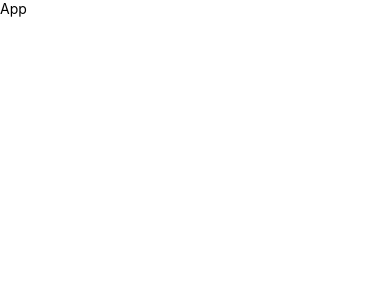
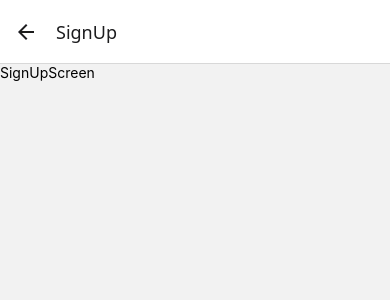
Before and after one commit to SonKimDev/firebase_chat, a React Native app: screen /SignUp in a window 390 px wide. Shown: the top 300 px of the page. Built offline with nearby package versions, Linux system fonts and the light colour scheme.

Commit message:
feat: authentication and some screens

```diff
--- a/App.js
+++ b/App.js
@@ -1,12 +1,16 @@
-import { StyleSheet, Text, View } from 'react-native'
 import React from 'react'
+import { NavigationContainer } from '@react-navigation/native'
+import AuthNavigator from './src/navigators/AuthNavigator'
+import { Provider } from 'react-redux'
+import store from './src/store/store'
+import RootNavigator from './src/navigators/RootNavigator'
+import { StatusBar } from 'expo-status-bar'
 
 export default function App() {
   return (
-    <View>
-      <Text>App</Text>
-    </View>
+    <Provider store={store}>
+      <StatusBar translucent backgroundColor='transparent'/>
+      <RootNavigator />
+    </Provider>
   )
 }
-
-const styles = StyleSheet.create({})
--- /dev/null
+++ b/src/navigators/AuthNavigator.js
@@ -0,0 +1,15 @@
+import React from "react";
+import { createNativeStackNavigator } from "@react-navigation/native-stack";
+import SignInScreen from "../screens/auth/SignInScreen";
+import SignUpScreen from "../screens/auth/SignUpScreen";
+
+const Stack = createNativeStackNavigator();
+
+export default function AuthNavigator() {
+  return (
+    <Stack.Navigator initialRouteName="SignIn">
+      <Stack.Screen name="SignIn" component={SignInScreen} />
+      <Stack.Screen name="SignUp" component={SignUpScreen} />
+    </Stack.Navigator>
+  );
+}
--- /dev/null
+++ b/src/navigators/MainNavigator.js
@@ -0,0 +1,12 @@
+import React from "react";
+import { createNativeStackNavigator } from "@react-navigation/native-stack";
+import HomeScreen from "../screens/main/HomeScreen";
+const Stack = createNativeStackNavigator();
+
+export default function MainNavigator() {
+  return (
+    <Stack.Navigator initialRouteName="Home">
+      <Stack.Screen name="Home" component={HomeScreen} />
+    </Stack.Navigator>
+  );
+}
--- /dev/null
+++ b/src/navigators/RootNavigator.js
@@ -0,0 +1,16 @@
+import { NavigationContainer } from "@react-navigation/native";
+import React, { useEffect, useState } from "react";
+import AuthNavigator from "./AuthNavigator";
+import { useSelector } from "react-redux";
+import { selectIsAuthenticated } from "../store/auth";
+import MainNavigator from "./MainNavigator";
+
+export default function RootNavigator() {
+  const isAuth = useSelector(selectIsAuthenticated);
+
+  return (
+    <NavigationContainer>
+      {isAuth ? <MainNavigator /> : <AuthNavigator />}
+    </NavigationContainer>
+  );
+}
--- /dev/null
+++ b/src/screens/auth/SignInScreen.js
@@ -0,0 +1,12 @@
+import { StyleSheet, Text, View } from "react-native";
+import React from "react";
+
+export default function SignInScreen() {
+  return (
+    <View>
+      <Text>SignInScreen</Text>
+    </View>
+  );
+}
+
+const styles = StyleSheet.create({});
--- /dev/null
+++ b/src/screens/auth/SignUpScreen.js
@@ -0,0 +1,12 @@
+import { StyleSheet, Text, View } from "react-native";
+import React from "react";
+
+export default function SignUpScreen() {
+  return (
+    <View>
+      <Text>SignUpScreen</Text>
+    </View>
+  );
+}
+
+const styles = StyleSheet.create({});
--- /dev/null
+++ b/src/screens/main/HomeScreen.js
@@ -0,0 +1,12 @@
+import { StyleSheet, Text, View } from "react-native";
+import React from "react";
+
+export default function HomeScreen() {
+  return (
+    <View>
+      <Text>HomeScreen</Text>
+    </View>
+  );
+}
+
+const styles = StyleSheet.create({});
--- /dev/null
+++ b/src/store/auth/index.js
@@ -0,0 +1,27 @@
+import { createSlice } from "@reduxjs/toolkit";
+
+const initialState = {
+  user: null,
+  isAuthenticated: false,
+};
+
+const authSlice = createSlice({
+  name: "auth",
+  initialState,
+  reducers: {
+    login: (state, action) => {
+      state.user = action.payload.user;
+      state.isAuthenticated = true;
+    },
+    logout: (state) => {
+      state.user = null;
+      state.isAuthenticated = false;
+    },
+  },
+});
+
+export const selectIsAuthenticated = (state) => state.auth.isAuthenticated;
+export const selectUser = (state) => state.auth.user;
+
+export const { login, logout } = authSlice.actions;
+export default authSlice.reducer;
--- /dev/null
+++ b/src/store/store.js
@@ -0,0 +1,10 @@
+import { configureStore } from "@reduxjs/toolkit";
+import authReducer from "./auth/index";
+
+const store = configureStore({
+  reducer: {
+    auth: authReducer,
+  },
+});
+
+export default store;
```
Also changed, not shown: package.json (+8 -1 lines), 1 other file (tests, documents, lock files or other folders).
